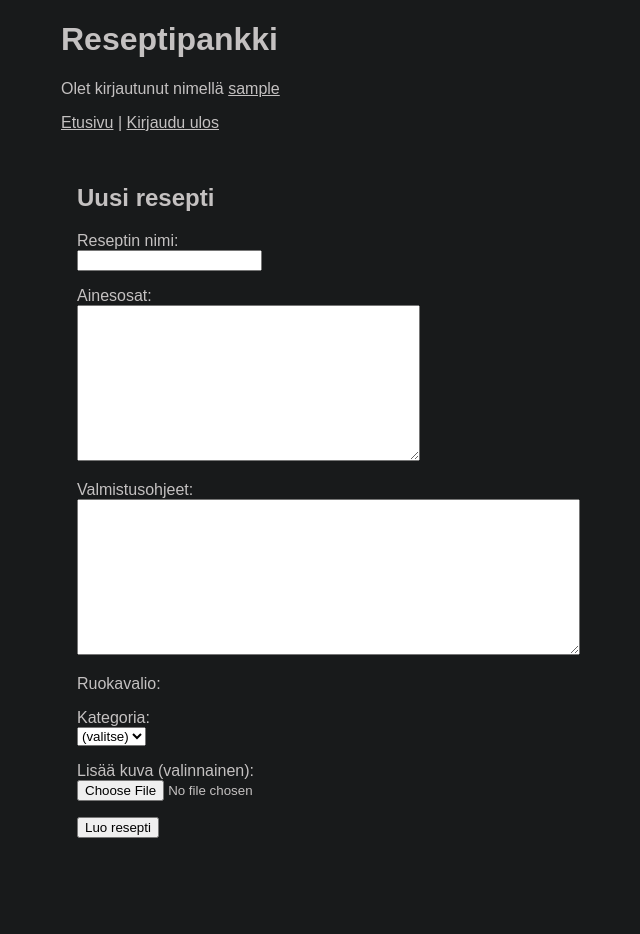
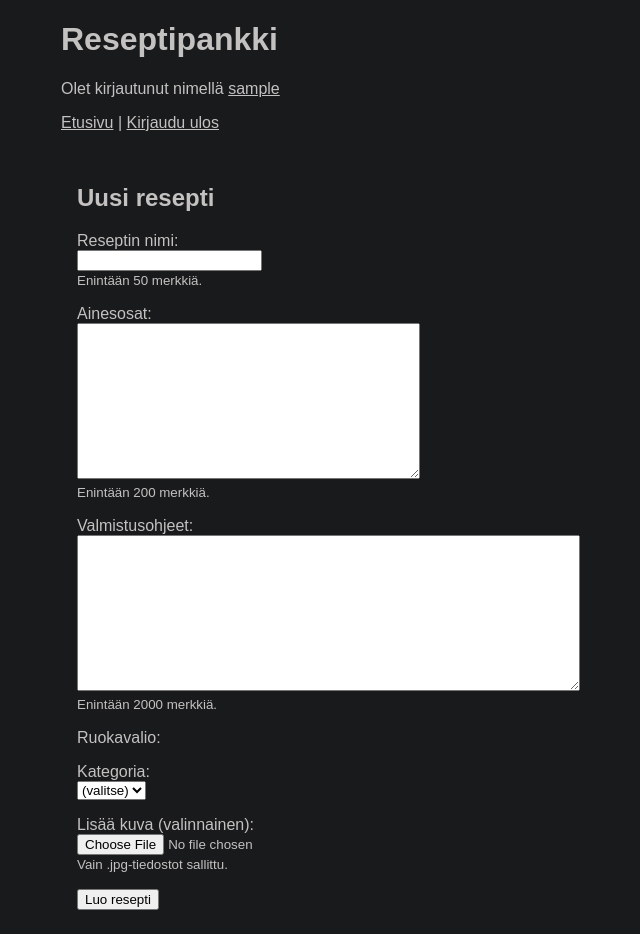
Before and after one commit to Therealmake/Ruokareseptisovellus, a Flask app: page /new_recipe in a window 1280 px wide. Shown: the whole page, without its empty margins (179-819 px from the left). Before the commit the page ends 838 px from the top, so only its background shows below. Run offline with Flask 3, Linux system fonts and the light colour scheme; the visitor is signed in with stand-in values (Sample User, id 1); data that the repository does not hold is empty.

Commit message:
Small QOL changes

```diff
--- a/templates/new_recipe.html
+++ b/templates/new_recipe.html
@@ -7,15 +7,18 @@
 <form action="/create_recipe" method="post" enctype="multipart/form-data">
 	<p>
 		<label for="recipe_name">Reseptin nimi:</label><br />
-		<input type="text" id="recipe_name" name="recipe_name" maxlength="50" required>
+		<input type="text" id="recipe_name" name="recipe_name" maxlength="50" required><br />
+		<small>Enintään 50 merkkiä.</small>
 	</p>
 	<p>
 		<label for="ingredients">Ainesosat:</label><br />
-		<textarea id="ingredients" name="ingredients" rows="10" cols="40" maxlength="200" required></textarea>
+		<textarea id="ingredients" name="ingredients" rows="10" cols="40" maxlength="200" required></textarea><br />
+		<small>Enintään 200 merkkiä.</small>
 	</p>
 	<p>
 		<label for="instructions">Valmistusohjeet:</label><br />
-		<textarea id="instructions" name="instructions" rows="10" cols="60" maxlength="2000" required></textarea>
+		<textarea id="instructions" name="instructions" rows="10" cols="60" maxlength="2000" required></textarea><br />
+		<small>Enintään 2000 merkkiä.</small>
 	</p>
 	<p>
 		<span>Ruokavalio:</span><br />
@@ -35,7 +38,8 @@
 	</p>
 	<p>
 		<label for="image">Lisää kuva (valinnainen):</label><br />
-		<input type="file" id="image" name="image" accept=".jpg">
+		<input type="file" id="image" name="image" accept=".jpg"><br />
+		<small>Vain .jpg-tiedostot sallittu.</small>
 	</p>
 	<input type="hidden" name="csrf_token" value="{{ session.csrf_token }}" />
 	<input type="submit" value="Luo resepti">
```
Also changed, not shown: templates/edit_recipe.html (+8 -4 lines).
